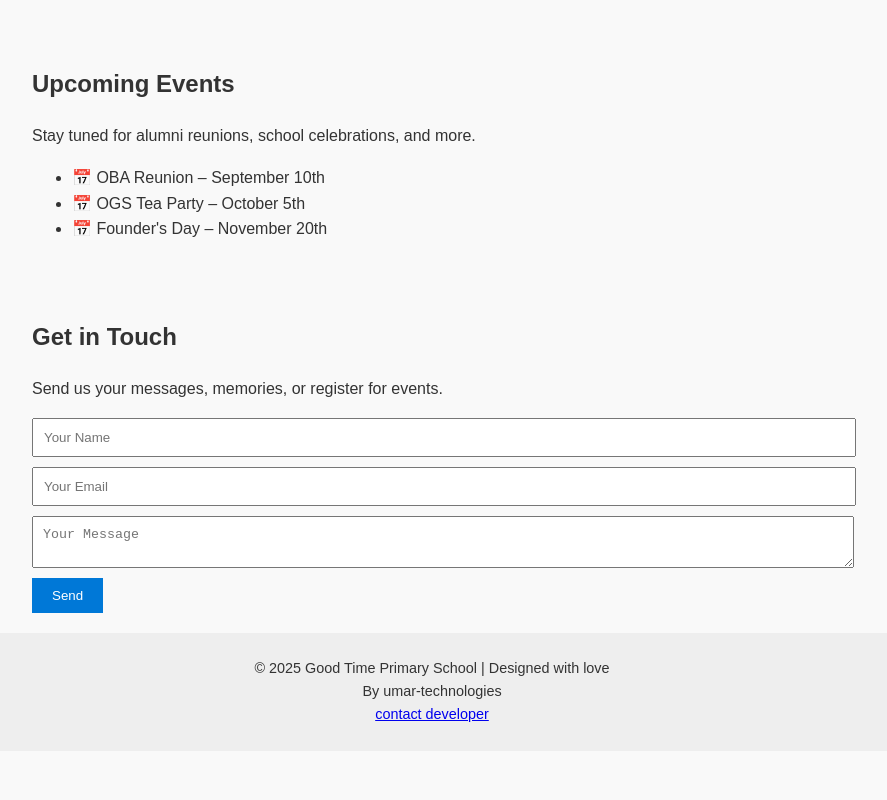
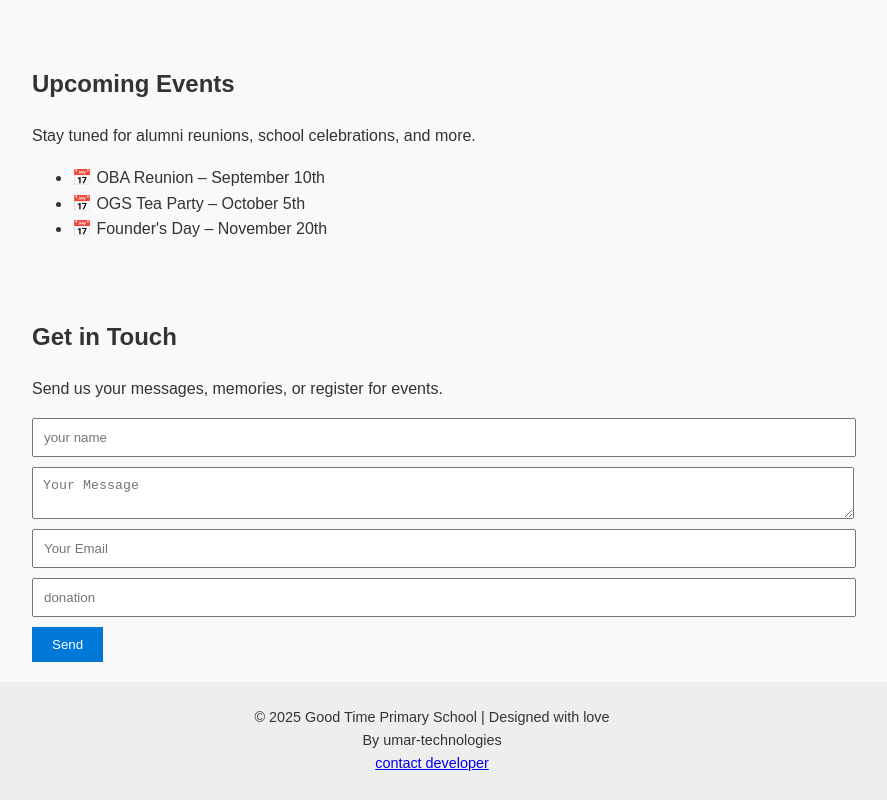
Before and after one commit to bitbyte-bit/goot-time, a plain HTML site: page index.html in a window 1280 px wide. Shown: the part 666-1466 px from the top of the page, without its empty margins (208-1095 px from the left). Before the commit the page ends 1417 px from the top, so only its background shows below. Drawn offline with Linux system fonts and the light colour scheme.

Commit message:
Update index.html
update

```diff
--- a/index.html
+++ b/index.html
@@ -50,9 +50,11 @@
     <h2>Get in Touch</h2>
     <p>Send us your messages, memories, or register for events.</p>
     <form action='https://formspree.io/f/movddgwj' method='post'>
-      <input type="text" placeholder="Your Name" required>
+      <input type='text' placeholder='your name' required/>
+      <textarea placeholder="Your Message"></textarea>
       <input type="email" placeholder="Your Email" required>
-      <textarea placeholder="Your Message"></textarea>
+      <input type="number" placeholder="donation" required/>
+
       <button type="submit">Send</button>
     </form>
   </section>
```
